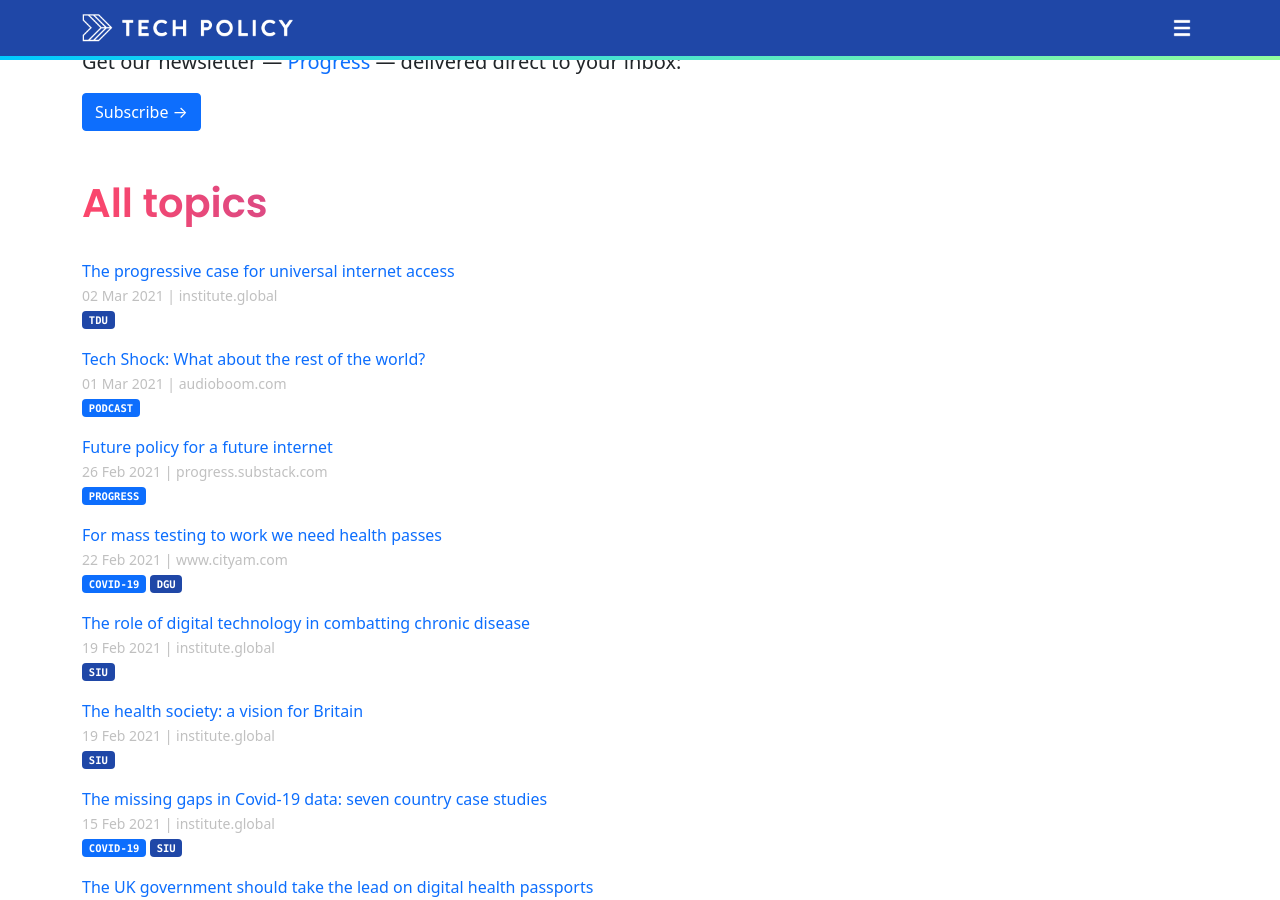
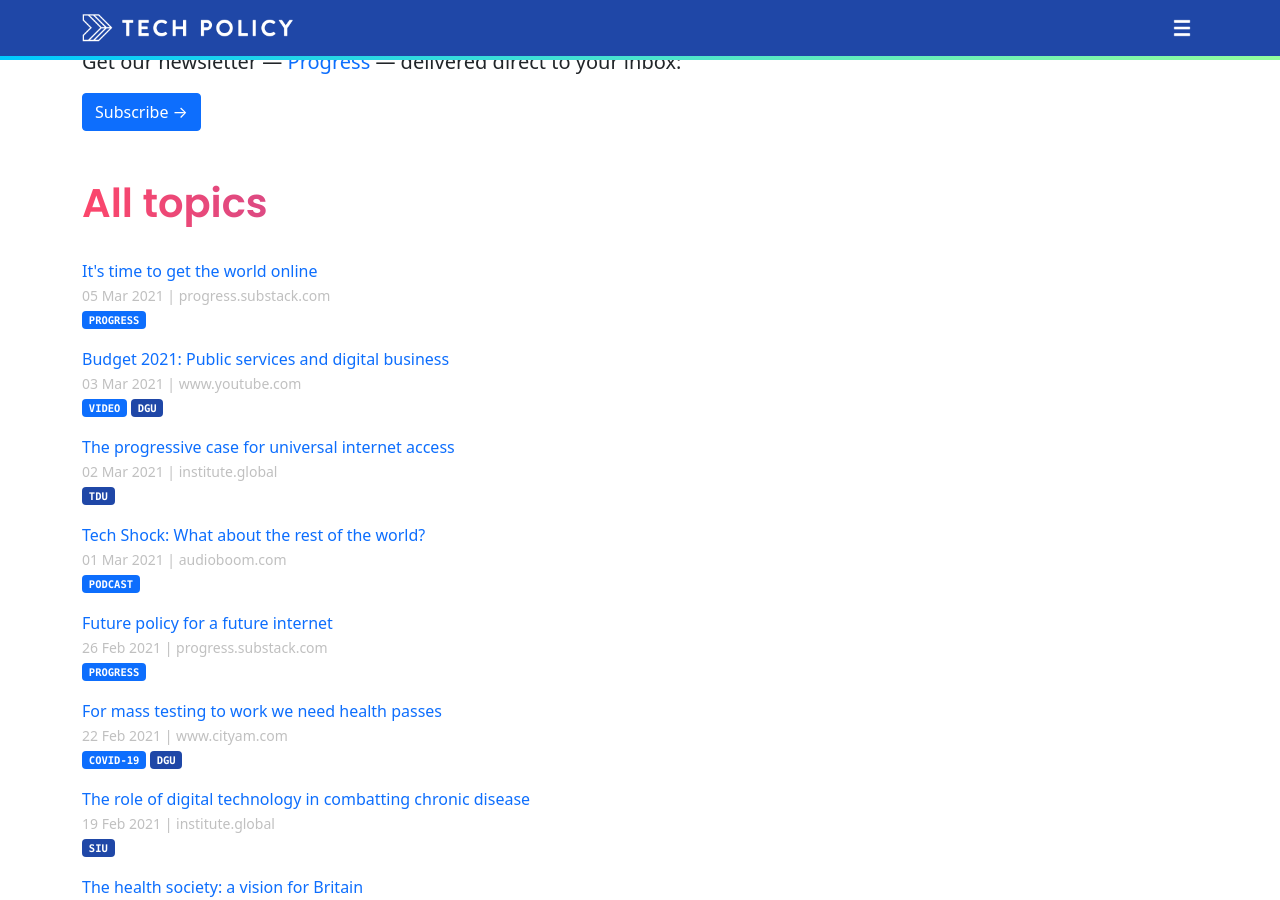
Before and after one commit to techpolicyio/techpolicyio.github.io, a Jekyll site: the page built from pages/home.md, in a window 1280 px wide and 900 px high, scrolled down 468 px. Built offline with Jekyll 4.4.1, drawn with Linux system fonts in a browser that asks for light colours.

Commit message:
Update links.yml

```diff
--- a/_data/links.yml
+++ b/_data/links.yml
@@ -670,3 +670,12 @@
   url: https://progress.substack.com/p/future-policy-for-a-future-internet
   date: 2021-02-26
   tags: progress
+- title: "It's time to get the world online"
+  url: https://progress.substack.com/p/its-time-to-get-the-world-online
+  date: 2021-03-05
+  tags: progress
+- title: "Budget 2021: Public services and digital business"
+  url: https://www.youtube.com/watch?v=nXi0U16fuZQ
+  date: 2021-03-03
+  tags: video
+  unit: dgu
```
